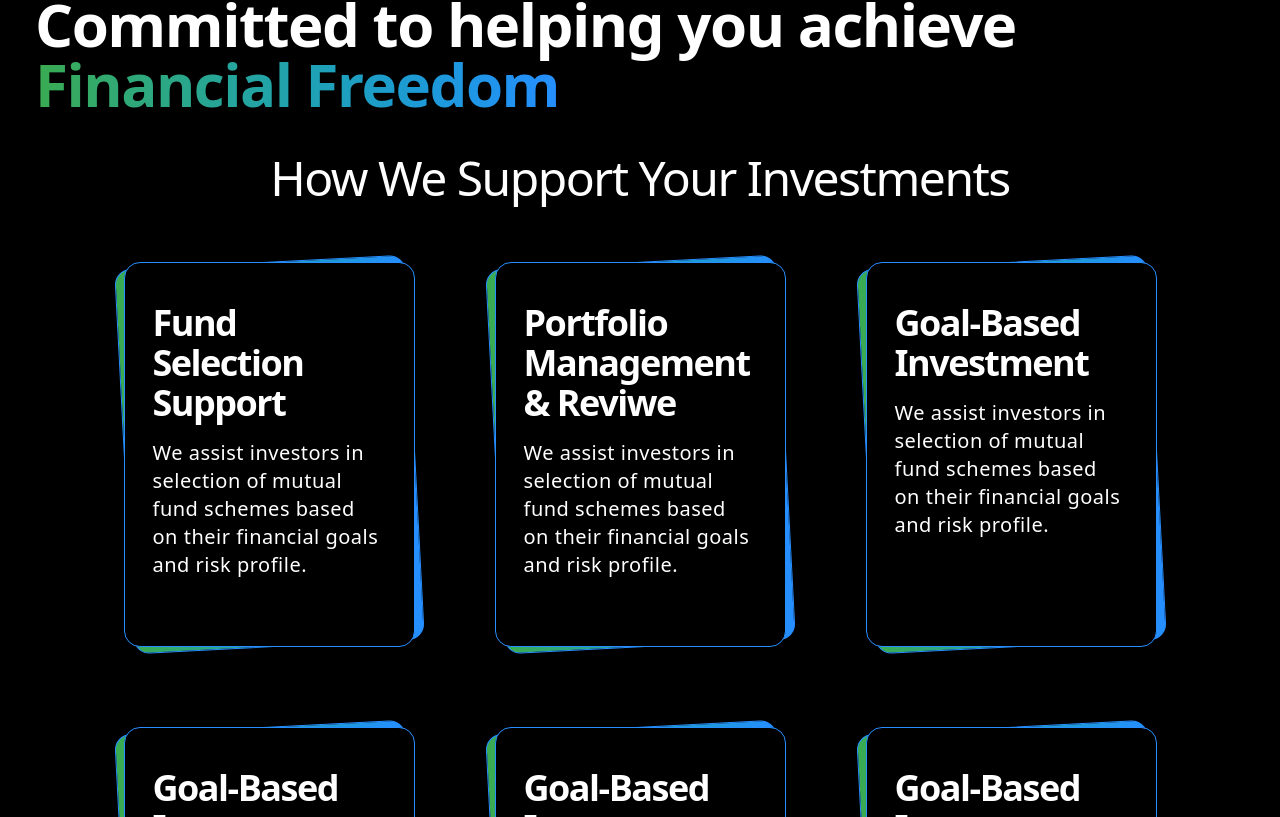
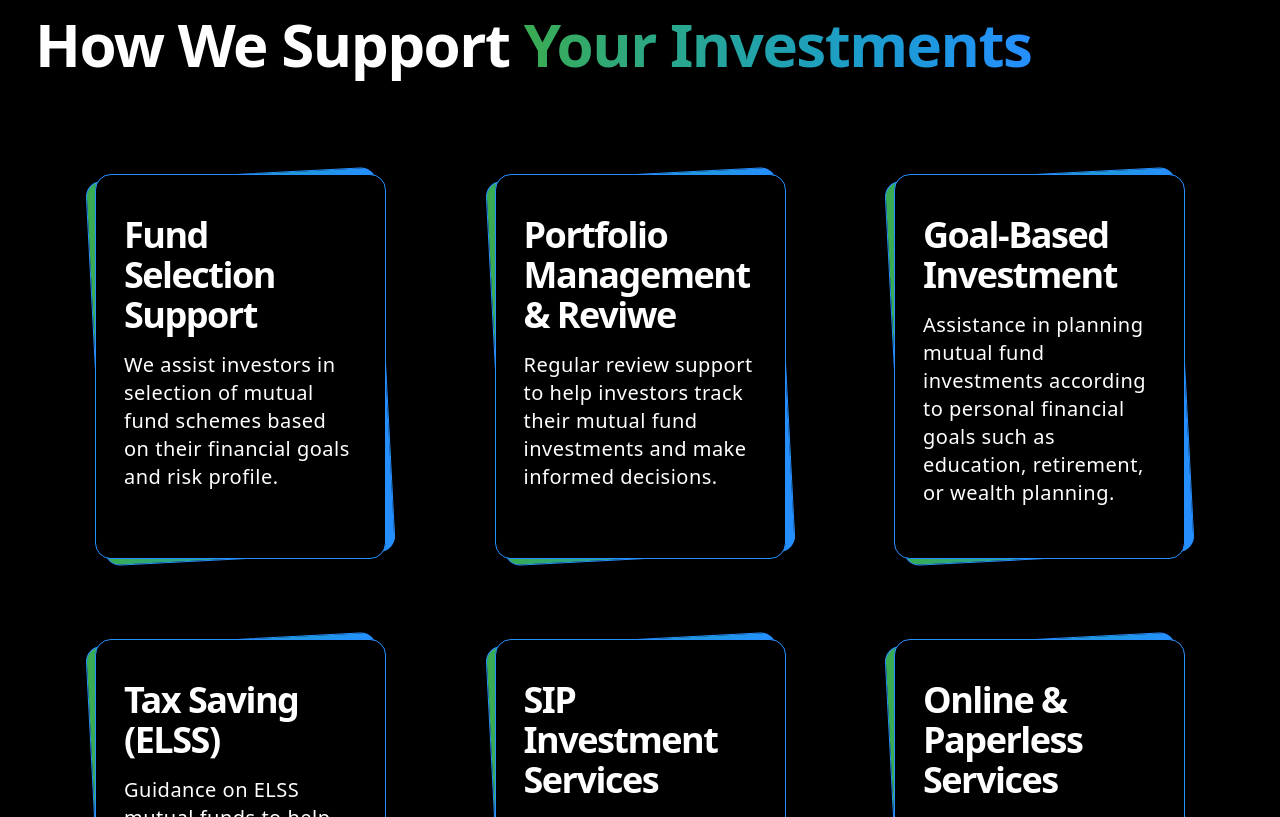
Before and after one commit to CodeByAkhilesh/Niveshone, a React (Vite) app: page / in a window 1280 px wide. Shown: the part 1463-2280 px from the top of the page. Built offline with nearby package versions, Linux system fonts and the light colour scheme.

Commit message:
Bglayout and slider component outsource

```diff
--- /dev/null
+++ b/src/components/BgLayout.jsx
@@ -0,0 +1,15 @@
+import React from 'react'
+import Slider from './Slider'
+
+const BgLayout = ({section}) => {
+  return (
+    <div className='text-6xl text-white h-full w-full'>
+      <div className="bg-linear-to-r from-[#3aab50] to-[#268eff] h-full w-full rounded-2xl relative z-10 text-black tracking-tighter text-5xl flex items-center justify-center font-black">
+    {section}
+      </div>
+      <div className="h-full w-full border border-[#268eff] rounded-2xl top-0 -rotate-2 absolute"></div>
+    </div>
+  )
+}
+
+export default BgLayout
--- /dev/null
+++ b/src/components/Slider.jsx
@@ -0,0 +1,77 @@
+import React from "react";
+import { Swiper, SwiperSlide } from "swiper/react";
+import { Autoplay } from "swiper/modules";
+
+
+const amcLogos = [
+  "src/assets/AMCs-img/bandhan.png",
+  "src/assets/AMCs-img/hdfc.png",
+  "src/assets/AMCs-img/ppfas.png",
+  "src/assets/AMCs-img/quant-1.png",
+  "src/assets/AMCs-img/aditya.png",
+  "src/assets/AMCs-img/axis.png",
+  "src/assets/AMCs-img/nippon.png",
+  "src/assets/AMCs-img/motilal.png",
+  "src/assets/AMCs-img/tata.png",
+  "src/assets/AMCs-img/kotak.png",
+  "src/assets/AMCs-img/sbi.png",
+  "src/assets/AMCs-img/icici.png",
+  // ...add more
+];
+
+const Slider = () => {
+  return (
+    <div className="w-[1210px]">
+      <Swiper
+        modules={[Autoplay]}
+        loop={true}
+        speed={3000}
+        autoplay={{
+          delay: 0,
+          disableOnInteraction: false,
+        }}
+        allowTouchMove={false}
+        dir="ltr"
+        className="w-full"
+
+        breakpoints={{
+          0: {          // 👈 Mobile
+            slidesPerView: 1,
+            spaceBetween: 0,
+          },
+          480: {        // Small mobile
+            slidesPerView: 1,
+            spaceBetween: 15,
+          },
+          768: {        // Tablet
+            slidesPerView: 3,
+            spaceBetween: 20,
+          },
+          1024: {       // Laptop / Desktop
+            slidesPerView: 5,
+            spaceBetween: 20,
+          }
+        }}
+      >
+        {amcLogos.map((logo, index) => (
+          <SwiperSlide
+            key={index}
+            className="flex items-center justify-center"
+          >
+            <img
+              src={logo}
+              alt={`AMC Logo ${index}`}
+              className="
+                w-[280px] h-[150px]        // 👈 Mobile size → big
+                lg:w-[160px] lg:h-auto     // 👈 Desktop size
+                object-contain
+              "
+            />
+          </SwiperSlide>
+        ))}
+      </Swiper>
+    </div>
+  )
+}
+
+export default Slider
--- a/src/components/pages/OurPartnerAMCs.jsx
+++ b/src/components/pages/OurPartnerAMCs.jsx
@@ -2,7 +2,6 @@ import React from "react";
 import { Swiper, SwiperSlide } from "swiper/react";
 import { Autoplay } from "swiper/modules";
 
-import "swiper/css";
 
 const amcLogos = [
   "src/assets/AMCs-img/bandhan.png",
@@ -23,8 +22,8 @@ const amcLogos = [
 const OurPartnerAMCs = () => {
   return (
     <div className="flex-col flex items-center justify-center my-auto  mt-40 py-10">
-        <h1 className="text-3xl md:text-4xl mx-5 xl:w-[1210px] lg:text-6xl font-bold text-white mb-10 lg:mb-25 tracking-tighter">We work with <span className="bg-gradient-to-r from-[#3aab50] to-[#268eff] bg-clip-text text-transparent">40+ AMCs in India!</span></h1>
-    <div className="w-[310px] h-[390px] md:w-[703px] lg:w-[958px] bg-gradient-to-r from-[#3aab50] to-[#268eff] xl:w-[1210px] rounded-2xl lg:h-80 items-center flex z-10">
+        <h1 className="text-3xl md:text-4xl mx-5 xl:w-[1210px] lg:text-6xl font-bold text-white mb-10 lg:mb-25 tracking-tighter">We work with <span className="bg-linear-to-r from-[#3aab50] to-[#268eff] bg-clip-text text-transparent">40+ AMCs in India!</span></h1>
+    <div className="w-[310px] h-[390px] md:w-[703px] lg:w-[958px] bg-linear-to-r from-[#3aab50] to-[#268eff] xl:w-[1210px] rounded-2xl lg:h-80 items-center flex z-10">
       <Swiper
   modules={[Autoplay]}
   loop={true}
--- a/src/components/pages/Services.jsx
+++ b/src/components/pages/Services.jsx
@@ -1,5 +1,7 @@
 import React, { useState } from 'react'
 import ServiceCard from '../ServiceCard'
+import BgLayout from '../BgLayout';
+import Slider from '../Slider';
 
 const Services = () => {
 
@@ -10,32 +12,32 @@ const [serviceContent, setServiceContent] = useState([
     },
     {
       servicName:"Portfolio Management & Reviwe",
-      discription:"We assist investors in selection of mutual fund schemes based on their financial goals and risk profile."
+      discription:"Regular review support to help investors track their mutual fund investments and make informed decisions."
     },
     {
       servicName:"Goal-Based Investment",
-      discription:"We assist investors in selection of mutual fund schemes based on their financial goals and risk profile."
+      discription:"Assistance in planning mutual fund investments according to personal financial goals such as education, retirement, or wealth planning."
     },
     {
-      servicName:"Goal-Based Investment",
-      discription:"We assist investors in selection of mutual fund schemes based on their financial goals and risk profile."
+      servicName:" Tax Saving (ELSS)",
+      discription:"Guidance on ELSS mutual funds to help investors understand tax-saving options under Section 80C, as per applicable tax laws."
     },
     {
-      servicName:"Goal-Based Investment",
-      discription:"We assist investors in selection of mutual fund schemes based on their financial goals and risk profile."
+      servicName:"SIP Investment Services",
+      discription:"Support for starting and managing SIP investments based on the investor’s goals, budget, and time horizon."
     },
     {
-      servicName:"Goal-Based Investment",
-      discription:"We assist investors in selection of mutual fund schemes based on their financial goals and risk profile."
+      servicName:"Online & Paperless Services",
+      discription:"We help investors complete the mutual fund process online in a simple and paperless way for added convenience."
     },
   ]);
 
   return (
-    <div className=''>
-    <div className='w-[1210px] mx-auto text-6xl font-bold tracking-tight mt-20'>
-      <h1 className='text-white'>Committed to helping you achieve <br /> <span className='bg-linear-to-r from-[#3aab50] to-[#268eff] bg-clip-text text-transparent'> Financial Freedom</span></h1>
-      <h2 className='text-white text-5xl font-medium mt-10 text-center'>How We Support Your Investments</h2>
-      <div className='py-15 flex flex-wrap gap-20 justify-center '>
+    <div className='pb-4 h-auto'>
+    <div className='w-[1210px] mx-auto text-6xl font-bold tracking-tight mt-25'>
+      {/* <h1 className='text-white'>Committed to helping you achieve <br /> <span className='bg-linear-to-r from-[#3aab50] to-[#268eff] bg-clip-text text-transparent'> Financial Freedom</span></h1> */}
+      <h1 className='text-white mb-10'>How We Support <span className='bg-linear-to-r from-[#3aab50] to-[#268eff] bg-clip-text text-transparent'> Your Investments </span></h1>
+      <div className='py-15 flex flex-wrap gap-20 px-15 justify-between '>
        {serviceContent.map((content, index)=>{
         return(
         <div key={index}>
```
